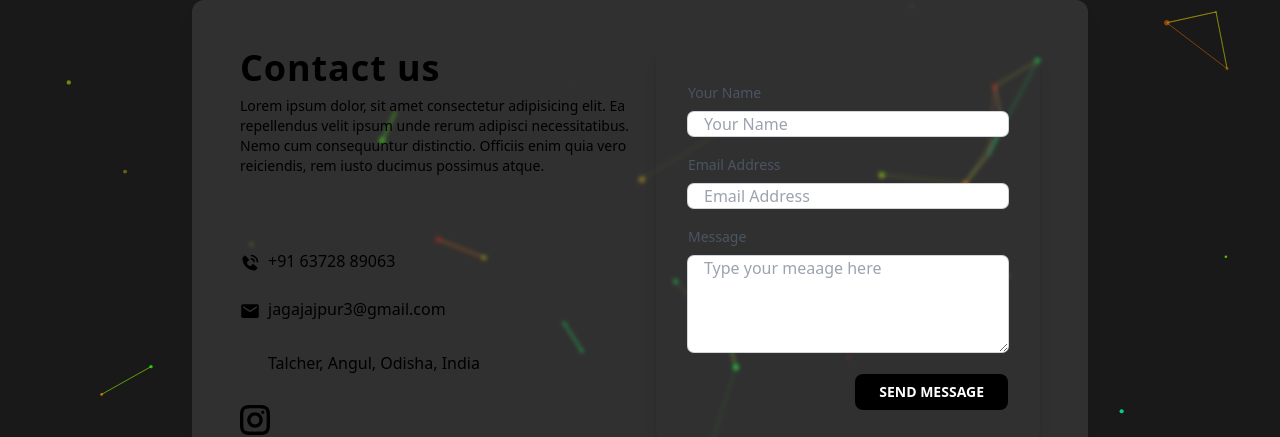
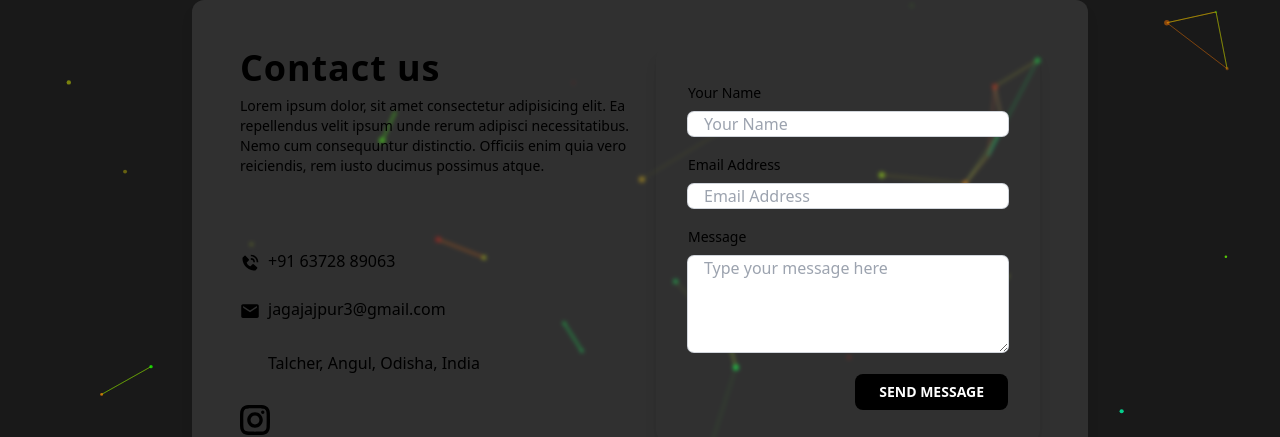
Before and after one commit to SatyajeetBehera1/reactPortfolio, a React (Create React App) app: page /contact in a window 1280 px wide. Shown: the part 118-555 px from the top of the page. Built offline with nearby package versions, Linux system fonts and the light colour scheme; some icons are missing.

Commit message:
Update Contact.jsx

```diff
--- a/src/Pages/Contact.jsx
+++ b/src/Pages/Contact.jsx
@@ -69,7 +69,7 @@ function Contact() {
               className="flex flex-col space-y-4 md:w-80"
             >
               <div>
-                <label htmlFor="" className="text-sm ">
+                <label htmlFor="" className="text-sm text-black">
                   Your Name
                 </label>
                 <input
@@ -81,7 +81,7 @@ function Contact() {
                 />
               </div>
               <div>
-                <label htmlFor="" className="text-sm ">
+                <label htmlFor="" className="text-sm text-black">
                   Email Address
                 </label>
 
@@ -94,7 +94,7 @@ function Contact() {
                 />
               </div>
               <div>
-                <label htmlFor="" className="text-sm ">
+                <label htmlFor="" className="text-sm text-black">
                   Message
                 </label>
 
@@ -102,7 +102,7 @@ function Contact() {
                   rows={4}
                   name=""
                   id=""
-                  placeholder="Type your meaage here"
+                  placeholder="Type your message here"
                   className="ring-1 ring-gray-300 w-full rounded-md px-4 px-2 mt-2 outline-none focus:ring-2 focus:ring-green-400"
                 />
               </div>
```
